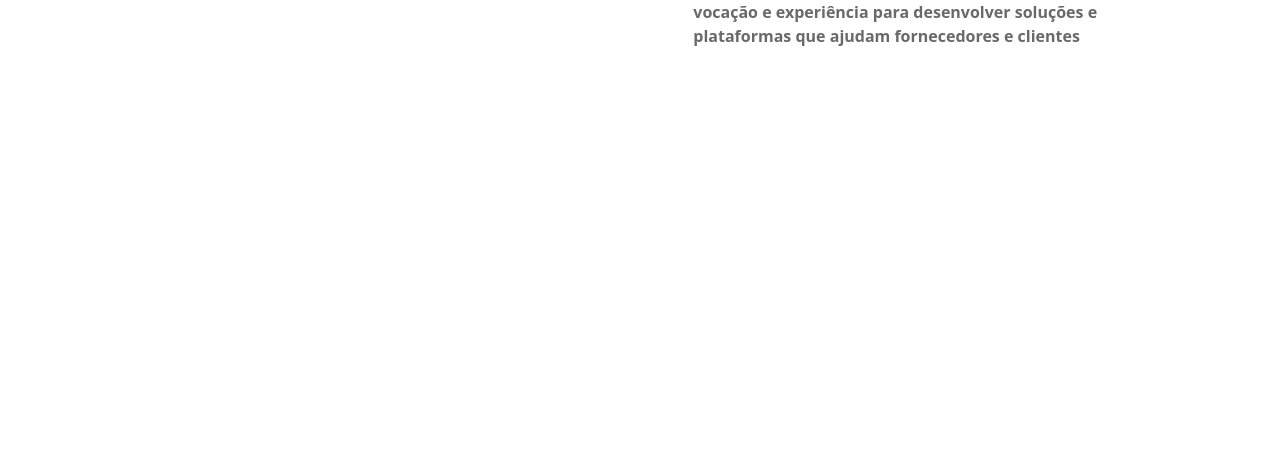
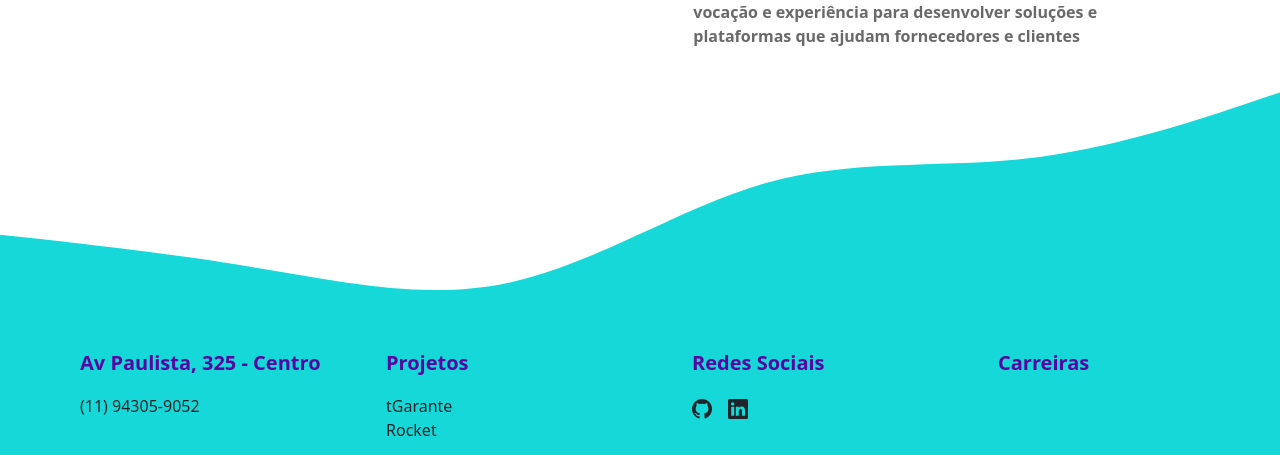
Before and after one commit to JoseLuisCorreia/UniEstoque, an Angular app: page / in a window 1280 px wide. Shown: the part 2196-2651 px from the top of the page. Before the commit the page ends 2284 px from the top, so only its background shows below. Built offline with nearby package versions, Linux system fonts and the light colour scheme.

Commit message:
footer criado

```diff
--- a/src/app/app.component.html
+++ b/src/app/app.component.html
@@ -1,2 +1,3 @@
 <app-menu></app-menu>
 <app-pagina></app-pagina>
+<app-footer></app-footer>
--- a/src/app/app.module.ts
+++ b/src/app/app.module.ts
@@ -5,12 +5,14 @@ import { AppRoutingModule } from './app-routing.module';
 import { AppComponent } from './app.component';
 import { MenuComponent } from './menu/menu.component';
 import { PaginaComponent } from './pagina/pagina.component';
+import { FooterComponent } from './footer/footer.component';
 
 @NgModule({
   declarations: [
     AppComponent,
     MenuComponent,
-    PaginaComponent
+    PaginaComponent,
+    FooterComponent
   ],
   imports: [
     BrowserModule,
--- /dev/null
+++ b/src/app/footer/footer.component.css
@@ -0,0 +1,22 @@
+.bg1{
+    background-color: rgb(23, 216, 216);
+}
+
+.font{
+    font-weight: bold;
+    font-size: 20px;
+    color: rgb(86, 6, 161);
+}
+
+.alinhamento-direita {
+  padding-left: 80px;
+
+}
+
+.espacoEsquerdo{
+    padding-left: 70pt;
+}
+
+.icon{
+    font-size: 20px;
+}
--- /dev/null
+++ b/src/app/footer/footer.component.html
@@ -0,0 +1,31 @@
+<svg xmlns="http://www.w3.org/2000/svg" viewBox="0 0 1440 320"><path fill="#17D8D8" fill-opacity="1" d="M0,192L48,197.3C96,203,192,213,288,229.3C384,245,480,267,576,245.3C672,224,768,160,864,133.3C960,107,1056,117,1152,106.7C1248,96,1344,64,1392,48L1440,32L1440,320L1392,320C1344,320,1248,320,1152,320C1056,320,960,320,864,320C768,320,672,320,576,320C480,320,384,320,288,320C192,320,96,320,48,320L0,320Z"></path></svg>
+
+<div class="row bg1  alinhamento-direita">
+    <div class="col-md-3">
+        <p class="font">Av Paulista, 325 - Centro</p>
+        <p>(11) 94305-9052</p>
+
+
+
+    </div>
+    <div class="col-md-3">
+        <p class="font">Projetos</p>
+        <p>tGarante <br>Rocket</p>
+
+
+    </div>
+    <div class="col-md-3">
+        <p class="font">Redes Sociais</p>
+        <p><i class="bi bi-github icon"></i> <i class="bi bi-linkedin icon mx-3"></i></p>
+
+    </div>
+
+    <div class="col-md-3 ">
+        <p class="font">Carreiras</p>
+
+
+    </div>
+
+
+
+</div>
--- /dev/null
+++ b/src/app/footer/footer.component.ts
@@ -0,0 +1,15 @@
+import { Component, OnInit } from '@angular/core';
+
+@Component({
+  selector: 'app-footer',
+  templateUrl: './footer.component.html',
+  styleUrls: ['./footer.component.css']
+})
+export class FooterComponent implements OnInit {
+
+  constructor() { }
+
+  ngOnInit(): void {
+  }
+
+}
--- a/src/app/pagina/pagina.component.css
+++ b/src/app/pagina/pagina.component.css
@@ -1,5 +1,9 @@
 .bg1{
     background-color: rgb(23, 216, 216);
+}
+
+.btn21:hover{
+    background-color: rgb(237, 245, 125);
 }
 
 
--- a/src/app/pagina/pagina.component.html
+++ b/src/app/pagina/pagina.component.html
@@ -2,7 +2,7 @@
     <div class="col-md-6 espacoEsquerdo espacoTopo">
         <h1 class="fonte1 text-white"> Sistema de gestão de estoque fácil e prático!</h1>
         <p class="text-white">Emissão de notas fiscais, controle de estoque, gestão financeira. Tudo que sua empresa precisa de forma simplificada e em poucos segundos.</p>
-        <a href="#comoFunciona"><button class="btn mb-5" >Entenda como funciona</button></a>
+        <a href="#comoFunciona"><button class="btn btn21 mb-5 " > Entenda como funciona</button></a>
     </div>
     <div class="col-md-6 mb-4">
         <img src=" https://i.imgur.com/bJRVsVR.png" alt="">
@@ -13,6 +13,7 @@
     <div class="col-md-4">
         <img src="https://i.imgur.com/U89nL39.png" alt="">
     </div>
+
         <div class="col-md-6 espacoEsquerdo espacoTopo mb-5">
             <h1 id="comoFunciona" class="fonte21" >Acesse acesse através do computador, tablet ou celular.</h1>
             <ul>
@@ -44,11 +45,12 @@
 </div>
 
 
+
 <div class="d-flex justify-content-center espacoTopo2 center-justified mb-5">
     <h1 class="fonte21" >Por que usar nossa <br> ferramenta? </h1>
 </div>
 
-<div class="row mb-4">
+<div class="row ">
     <div class="col-md-6">
         <img class="displayed" src="https://i.imgur.com/VyLDQmI.png" alt="" width="400">
 
--- a/src/index.html
+++ b/src/index.html
@@ -6,6 +6,7 @@
   <base href="/">
   <meta name="viewport" content="width=device-width, initial-scale=1">
   <link rel="icon" type="image/x-icon" href="favicon.ico">
+  <link rel="stylesheet" href="https://cdn.jsdelivr.net/npm/bootstrap-icons@1.6.1/font/bootstrap-icons.css">
 </head>
 <body>
   <app-root></app-root>
```
Also changed, not shown: 1 other file (tests, documents, lock files or other folders).
